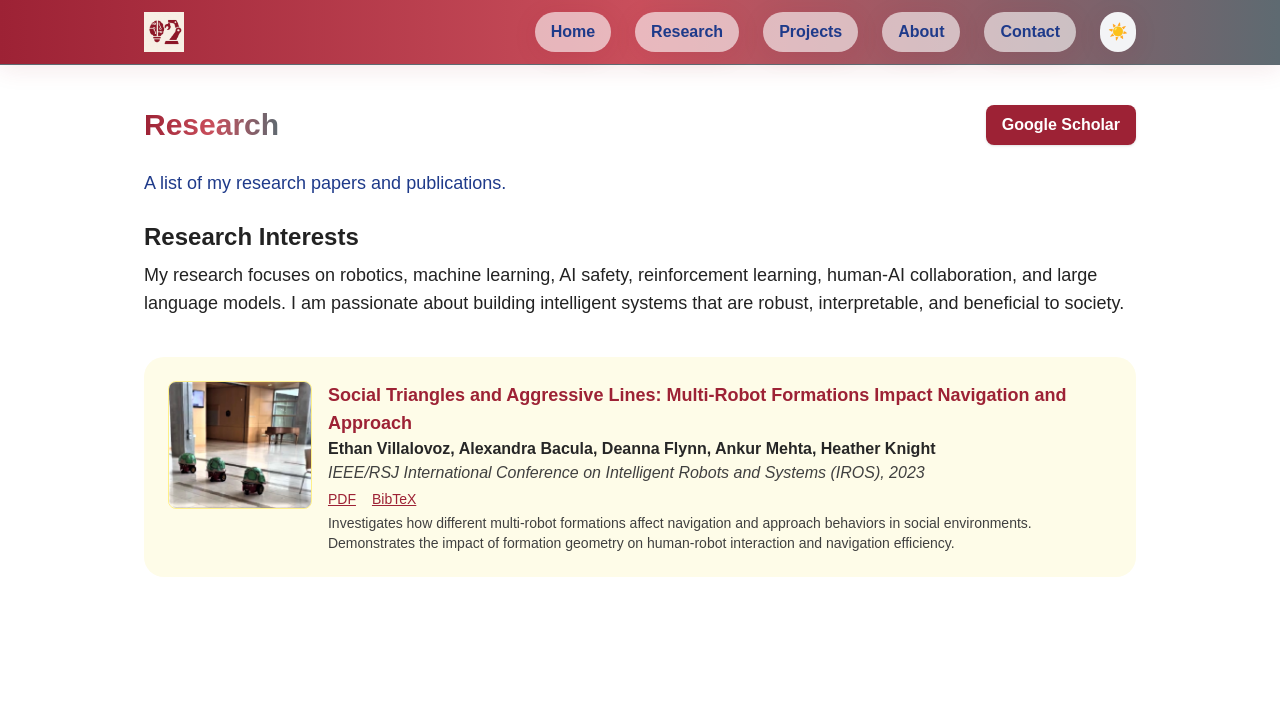
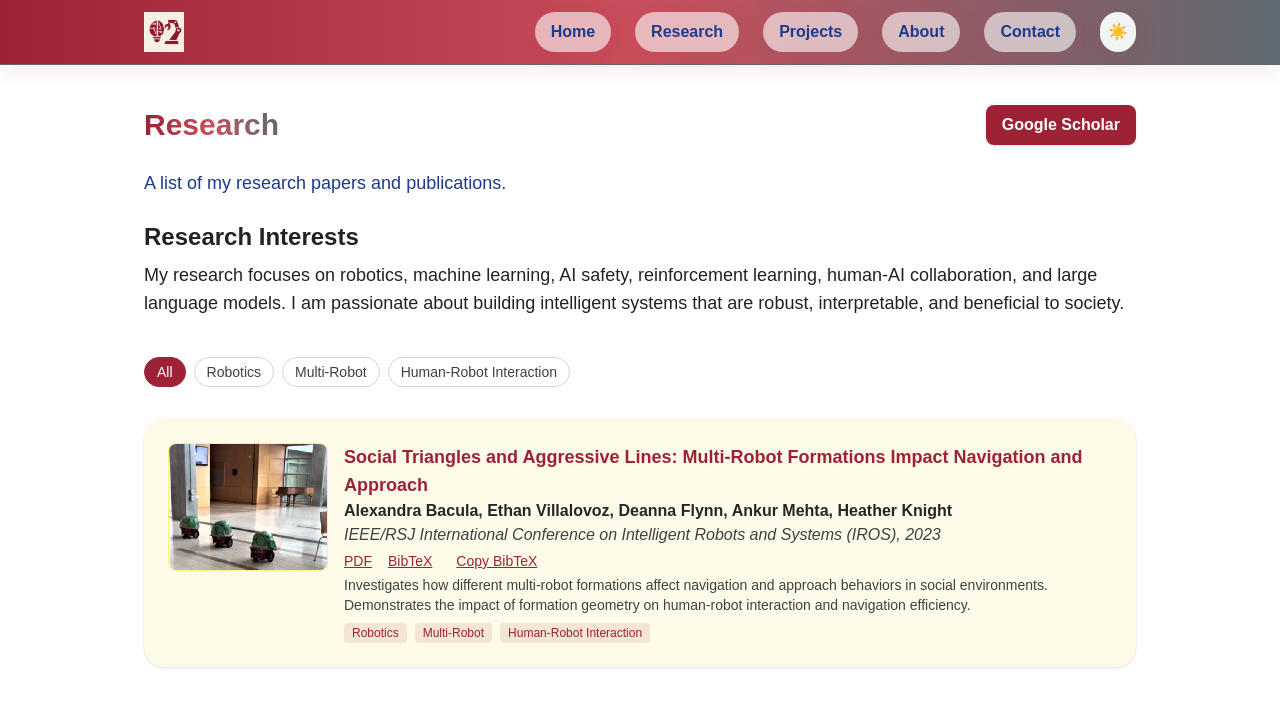
Before and after one commit to ethanvillalovoz/ethanvillalovoz.github.io, a Next.js app: page /research in a window 1280 px wide. Shown: the top 706 px of the page. Built offline with nearby package versions, Linux system fonts and the light colour scheme.

Commit message:
Enhance research page: dynamic papers, tag filtering, BibTeX copy, and improved UI

```diff
--- a/src/app/research/page.tsx
+++ b/src/app/research/page.tsx
@@ -1,8 +1,46 @@
 "use client";
 
+import { useState } from "react";
 import { motion } from "framer-motion";
 
+const papers = [
+	{
+		title: "Social Triangles and Aggressive Lines: Multi-Robot Formations Impact Navigation and Approach",
+		authors: [
+			"Alexandra Bacula",
+			"Ethan Villalovoz",
+			"Deanna Flynn",
+			"Ankur Mehta",
+			"Heather Knight",
+		],
+		conference: "IEEE/RSJ International Conference on Intelligent Robots and Systems (IROS), 2023",
+		pdf: "/data/research/2023_OSU_Social_Triangles_and_Aggressive_Lines/2023_IROS_Social_Triangles_Agressive_Lines_bacula.pdf",
+		bibtex: "/data/research/2023_OSU_Social_Triangles_and_Aggressive_Lines/2023_IROS_Social_Triangles_Agressive_Lines_bacula.bib",
+		image: "/data/research/2023_OSU_Social_Triangles_and_Aggressive_Lines/STAL_Multi_Robot_Formations.jpeg",
+		description:
+			"Investigates how different multi-robot formations affect navigation and approach behaviors in social environments. Demonstrates the impact of formation geometry on human-robot interaction and navigation efficiency.",
+		tags: ["Robotics", "Multi-Robot", "Human-Robot Interaction"],
+	},
+	// Add more papers here as needed
+];
+
+function copyToClipboard(text: string) {
+	navigator.clipboard.writeText(text);
+}
+
 export default function ResearchPage() {
+	const [selectedTag, setSelectedTag] = useState<string | null>(null);
+
+	// Collect all unique tags
+	const allTags = Array.from(
+		new Set(papers.flatMap((paper) => paper.tags || []))
+	);
+
+	// Filter papers by selected tag
+	const filteredPapers = selectedTag
+		? papers.filter((paper) => paper.tags?.includes(selectedTag))
+		: papers;
+
 	return (
 		<main className="max-w-5xl mx-auto px-4 py-10">
 			<div className="flex flex-col sm:flex-row sm:items-center sm:justify-between mb-6">
@@ -31,30 +69,123 @@ export default function ResearchPage() {
 			>
 				A list of my research papers and publications.
 			</motion.p>
-      {/* TODO: Add research papers, bibtex links, etc. */}
 			<section className="mb-10">
 				<h2 className="text-2xl font-bold mb-2">Research Interests</h2>
 				<p className="text-lg mb-2">
-          My research focuses on robotics, machine learning, AI safety, reinforcement learning, human-AI collaboration, and large language models. I am passionate about building intelligent systems that are robust, interpretable, and beneficial to society.
+					My research focuses on robotics, machine learning, AI safety, reinforcement
+					learning, human-AI collaboration, and large language models. I am
+					passionate about building intelligent systems that are robust,
+					interpretable, and beneficial to society.
 				</p>
 			</section>
+			{/* Tag Filter */}
+			{allTags.length > 0 && (
+				<div className="mb-8 flex flex-wrap gap-2">
+					<button
+						className={`px-3 py-1 rounded-full border text-sm font-medium transition-colors ${
+							!selectedTag
+								? "bg-primary text-white border-primary"
+								: "bg-white dark:bg-neutral-900 border-neutral-300 dark:border-neutral-700 text-neutral-700 dark:text-neutral-200 hover:bg-primary hover:text-white hover:border-primary"
+						}`}
+						onClick={() => setSelectedTag(null)}
+					>
+						All
+					</button>
+					{allTags.map((tag) => (
+						<button
+							key={tag}
+							className={`px-3 py-1 rounded-full border text-sm font-medium transition-colors ${
+								selectedTag === tag
+									? "bg-primary text-white border-primary"
+									: "bg-white dark:bg-neutral-900 border-neutral-300 dark:border-neutral-700 text-neutral-700 dark:text-neutral-200 hover:bg-primary hover:text-white hover:border-primary"
+							}`}
+							onClick={() => setSelectedTag(tag)}
+						>
+							{tag}
+						</button>
+					))}
+				</div>
+			)}
+			{/* Papers List */}
 			<section className="mb-12">
-        <div className="bg-yellow-50 dark:bg-yellow-900/20 rounded-xl p-6 flex flex-col gap-6">
-          <div className="flex flex-col md:flex-row gap-4 items-start">
-            <img src="/data/research/2023_OSU_Social_Triangles_and_Aggressive_Lines/STAL_Multi_Robot_Formations.jpeg" alt="Multi-Robot Formations" className="w-40 h-32 object-cover rounded-lg border border-yellow-200 dark:border-yellow-700" />
-            <div>
-              <a href="/data/research/2023_OSU_Social_Triangles_and_Aggressive_Lines/2023_IROS_Social_Triangles_Agressive_Lines_bacula.pdf" target="_blank" rel="noopener noreferrer" className="font-bold text-lg text-primary hover:underline block">Social Triangles and Aggressive Lines: Multi-Robot Formations Impact Navigation and Approach</a>
-              <div className="font-semibold text-neutral-800 dark:text-neutral-200">Ethan Villalovoz, Alexandra Bacula, Deanna Flynn, Ankur Mehta, Heather Knight</div>
-              <div className="italic text-neutral-700 dark:text-neutral-300 mb-1">IEEE/RSJ International Conference on Intelligent Robots and Systems (IROS), 2023</div>
+				<div className="flex flex-col gap-6">
+					{filteredPapers.map((paper) => (
+						<motion.article
+							key={paper.title}
+							initial={{ opacity: 0, y: 30 }}
+							whileInView={{ opacity: 1, y: 0 }}
+							viewport={{ once: true }}
+							transition={{ duration: 0.5, ease: "easeOut" }}
+							className="bg-yellow-50 dark:bg-yellow-900/20 rounded-xl p-6 flex flex-col md:flex-row gap-4 items-start shadow"
+						>
+							<img
+								src={paper.image}
+								alt={paper.title}
+								className="w-40 h-32 object-cover rounded-lg border border-yellow-200 dark:border-yellow-700"
+							/>
+							<div className="flex-1">
+								<a
+									href={paper.pdf}
+									target="_blank"
+									rel="noopener noreferrer"
+									className="font-bold text-lg text-primary hover:underline block"
+								>
+									{paper.title}
+								</a>
+								<div className="font-semibold text-neutral-800 dark:text-neutral-200">
+									{paper.authors.join(", ")}
+								</div>
+								<div className="italic text-neutral-700 dark:text-neutral-300 mb-1">
+									{paper.conference}
+								</div>
 								<div className="flex flex-wrap gap-4 mb-1">
-                <a href="/data/research/2023_OSU_Social_Triangles_and_Aggressive_Lines/2023_IROS_Social_Triangles_Agressive_Lines_bacula.pdf" className="text-primary underline text-sm" target="_blank" rel="noopener noreferrer">PDF</a>
-                <a href="/data/research/2023_OSU_Social_Triangles_and_Aggressive_Lines/2023_IROS_Social_Triangles_Agressive_Lines_bacula.bib" className="text-primary underline text-sm" target="_blank" rel="noopener noreferrer">BibTeX</a>
+									<a
+										href={paper.pdf}
+										className="text-primary underline text-sm"
+										target="_blank"
+										rel="noopener noreferrer"
+									>
+										PDF
+									</a>
+									<a
+										href={paper.bibtex}
+										className="text-primary underline text-sm"
+										target="_blank"
+										rel="noopener noreferrer"
+									>
+										BibTeX
+									</a>
+									<button
+										onClick={() => {
+											fetch(paper.bibtex)
+												.then((res) => res.text())
+												.then((text) => copyToClipboard(text));
+										}}
+										className="text-primary underline text-sm hover:text-primary-dark focus:outline-none ml-2"
+										title="Copy BibTeX to clipboard"
+									>
+										Copy BibTeX
+									</button>
 								</div>
 								<div className="text-neutral-700 dark:text-neutral-300 text-sm">
-                Investigates how different multi-robot formations affect navigation and approach behaviors in social environments. Demonstrates the impact of formation geometry on human-robot interaction and navigation efficiency.
+									{paper.description}
 								</div>
+								{/* Tags */}
+								{paper.tags && (
+									<div className="mt-2 flex flex-wrap gap-2">
+										{paper.tags.map((tag) => (
+											<span
+												key={tag}
+												className="inline-block px-2 py-0.5 rounded bg-primary/10 text-primary text-xs font-medium"
+											>
+												{tag}
+											</span>
+										))}
 									</div>
+								)}
 							</div>
+						</motion.article>
+					))}
 				</div>
 			</section>
 		</main>
```
Lines whose indentation alone changed are shown as unchanged.
